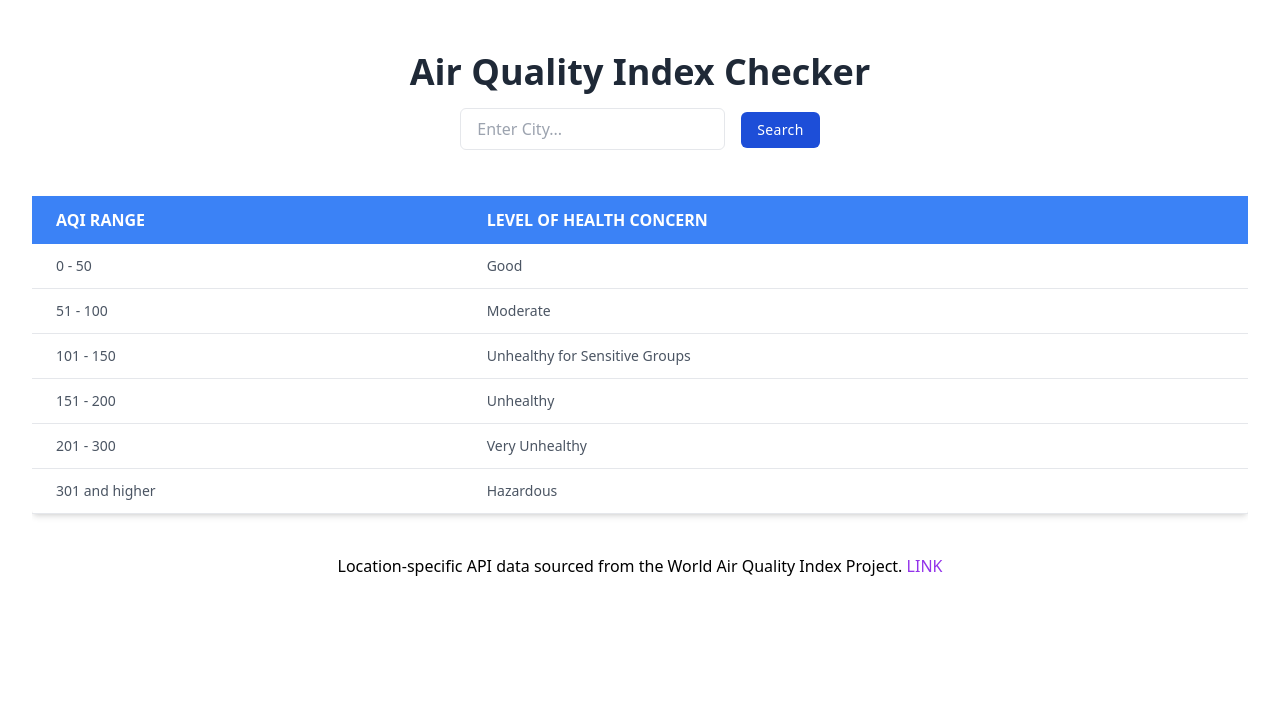
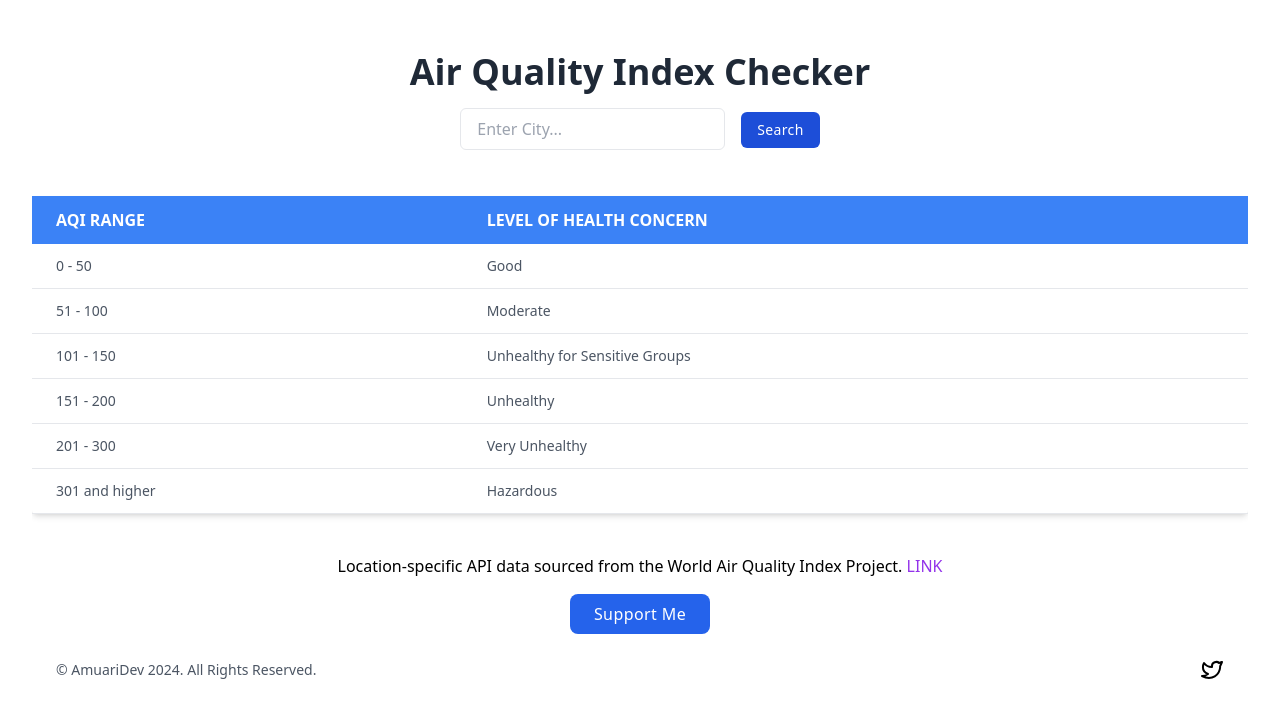
Before and after one commit to amuari/air-quality-app-new, a React (Vite) app in the folder air-quality-app/: page / in a window 1280 px wide. Shown: the top 718 px of the page. Built offline with nearby package versions, Linux system fonts and the light colour scheme.

Commit message:
finally done

```diff
--- a/air-quality-app/package.json
+++ b/air-quality-app/package.json
@@ -10,6 +10,7 @@
     "preview": "vite preview"
   },
   "dependencies": {
+    "@tabler/icons-react": "^3.3.0",
     "dotenv": "^16.4.5",
     "react": "^18.2.0",
     "react-dom": "^18.2.0"
--- a/air-quality-app/src/App.jsx
+++ b/air-quality-app/src/App.jsx
@@ -5,6 +5,7 @@ import Alert from './components/Alert'
 import AirQualityCard from './components/AirQualityCard'
 import PollutantInfo from './components/PollutantInfo'
 import AirQualityLevelsTable from './components/AirQualityLevelsTable'
+import Footer from './components/Footer'
 
 function App() {
   const [error, setError] = useState(null)
@@ -45,13 +46,20 @@ function App() {
         <PollutantInfo pollutant={airQualityData.dominentpol} />
       )}
       <AirQualityLevelsTable />
-      <p>
+
+      <p className='mb-4'>
         Location-specific API data sourced from the World Air Quality Index
         Project.{' '}
         <a className='text-purple-600' href='https://aqicn.org/api/'>
           LINK
         </a>
       </p>
+      <a href='https://www.buymeacoffee.com/amuaridev'>
+        <button className='px-6 py-2 font-medium tracking-wide text-white capitalize transition-colors duration-300 transform bg-blue-600 rounded-lg hover:bg-blue-500 focus:outline-none focus:ring focus:ring-blue-300 focus:ring-opacity-80'>
+          Support Me
+        </button>
+      </a>
+      <Footer />
     </main>
   )
 }
--- /dev/null
+++ b/air-quality-app/src/components/Footer.jsx
@@ -0,0 +1,21 @@
+import { IconBrandGithub, IconBrandTwitter } from '@tabler/icons-react'
+
+const Footer = () => {
+  return (
+    <footer>
+      <div className='container flex flex-col items-center justify-between p-6 mx-auto space-y-4 sm:space-y-0 sm:flex-row'>
+        <p className='text-sm text-gray-600 dark:text-gray-300'>
+          © AmuariDev 2024. All Rights Reserved.
+        </p>
+
+        <div>
+          <a href='https://twitter.com/amuariDev'>
+            <IconBrandTwitter />
+          </a>
+        </div>
+      </div>
+    </footer>
+  )
+}
+
+export default Footer
```
Also changed, not shown: 1 other file (tests, documents, lock files or other folders).
